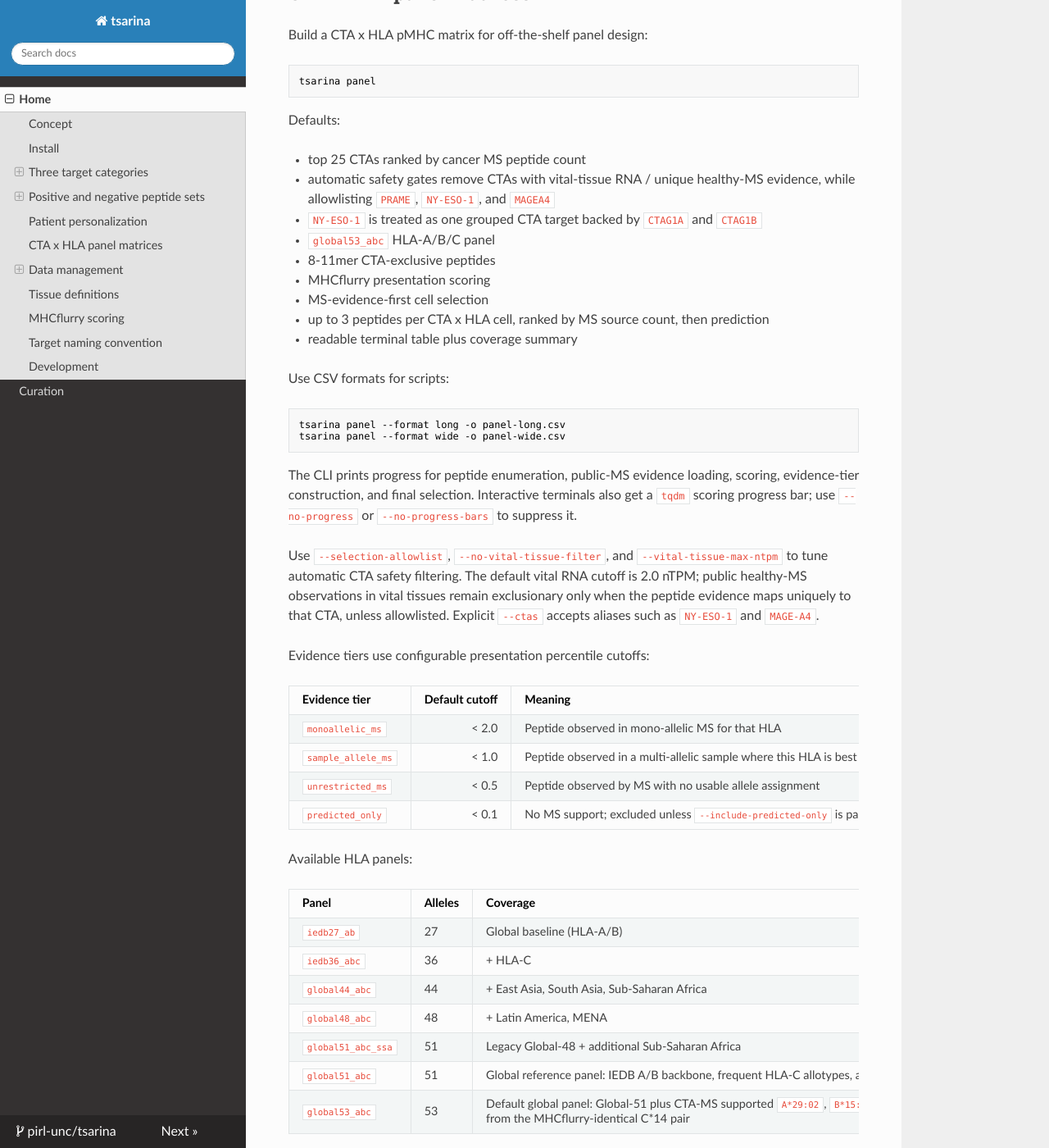
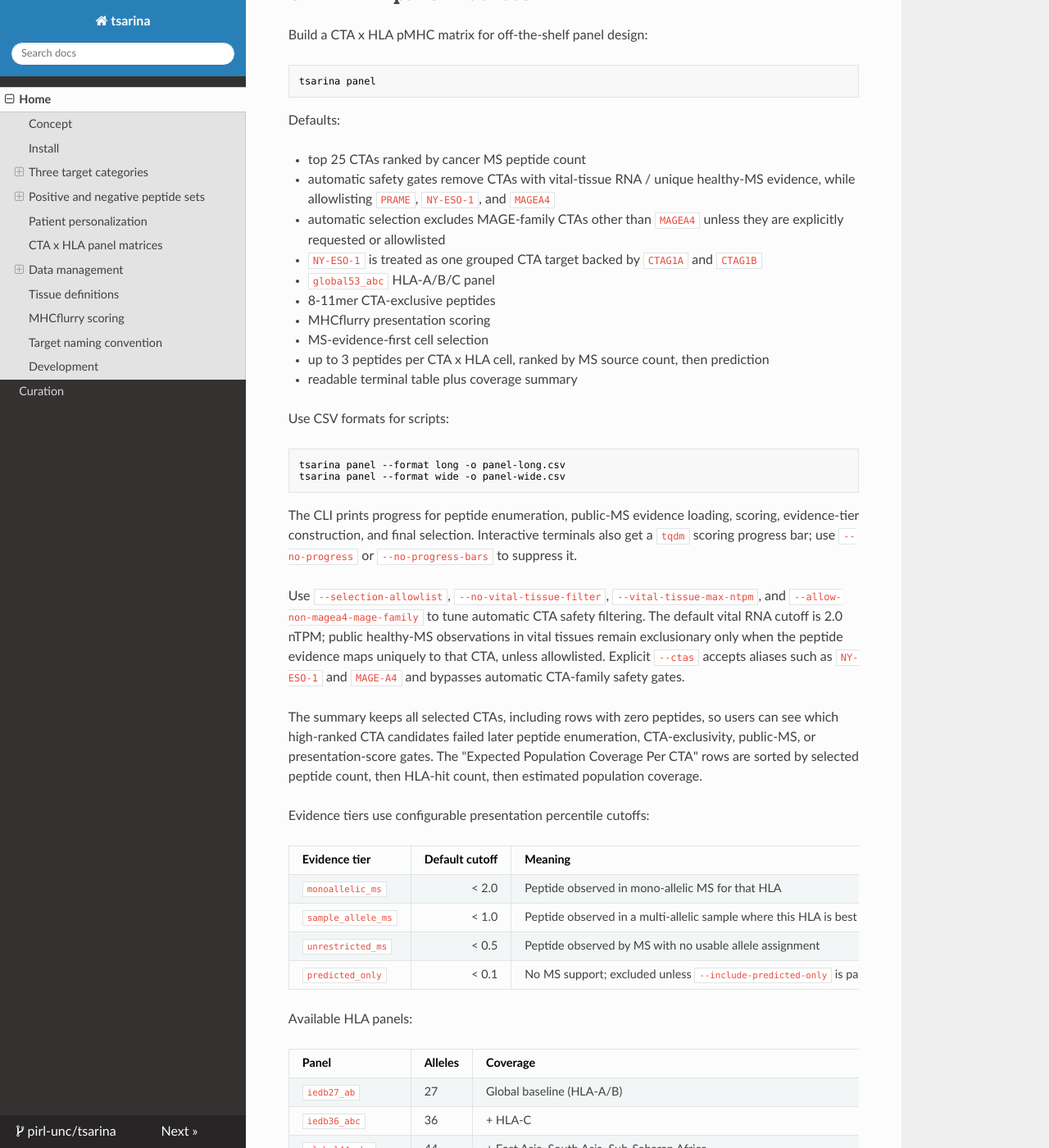
Before and after one commit to pirl-unc/tsarina, an MkDocs documentation site: the page built from docs/index.md, in a window 1280 px wide and 1400 px high, scrolled down 5963 px. Shown: the whole window at 82% size. Built offline with MkDocs 1.6.1, drawn with Linux system fonts in a browser that asks for light colours; nearby versions of some CDN libraries.

```diff
--- a/docs/index.md
+++ b/docs/index.md
@@ -224,6 +224,8 @@ Defaults:
 - top 25 CTAs ranked by cancer MS peptide count
 - automatic safety gates remove CTAs with vital-tissue RNA / unique healthy-MS
   evidence, while allowlisting `PRAME`, `NY-ESO-1`, and `MAGEA4`
+- automatic selection excludes MAGE-family CTAs other than `MAGEA4` unless they
+  are explicitly requested or allowlisted
 - `NY-ESO-1` is treated as one grouped CTA target backed by `CTAG1A` and
   `CTAG1B`
 - `global53_abc` HLA-A/B/C panel
@@ -245,12 +247,19 @@ scoring, evidence-tier construction, and final selection. Interactive terminals
 also get a `tqdm` scoring progress bar; use `--no-progress` or
 `--no-progress-bars` to suppress it.
 
-Use `--selection-allowlist`, `--no-vital-tissue-filter`, and
-`--vital-tissue-max-ntpm` to tune automatic CTA safety filtering. The default
-vital RNA cutoff is 2.0 nTPM; public healthy-MS observations in vital tissues
-remain exclusionary only when the peptide evidence maps uniquely to that CTA,
-unless allowlisted. Explicit `--ctas` accepts aliases such as `NY-ESO-1` and
-`MAGE-A4`.
+Use `--selection-allowlist`, `--no-vital-tissue-filter`,
+`--vital-tissue-max-ntpm`, and `--allow-non-magea4-mage-family` to tune
+automatic CTA safety filtering. The default vital RNA cutoff is 2.0 nTPM;
+public healthy-MS observations in vital tissues remain exclusionary only when
+the peptide evidence maps uniquely to that CTA, unless allowlisted. Explicit
+`--ctas` accepts aliases such as `NY-ESO-1` and `MAGE-A4` and bypasses automatic
+CTA-family safety gates.
+
+The summary keeps all selected CTAs, including rows with zero peptides, so users
+can see which high-ranked CTA candidates failed later peptide enumeration,
+CTA-exclusivity, public-MS, or presentation-score gates. The "Expected
+Population Coverage Per CTA" rows are sorted by selected peptide count, then
+HLA-hit count, then estimated population coverage.
 
 Evidence tiers use configurable presentation percentile cutoffs:
 
--- a/tsarina/version.py
+++ b/tsarina/version.py
@@ -10,4 +10,4 @@
 # See the License for the specific language governing permissions and
 # limitations under the License.
 
-__version__ = "1.2.11"
+__version__ = "1.2.12"
```
Also changed, not shown: README.md (+15 -6 lines), tasks/todo.md (+33 -0 lines), 4 other files.
